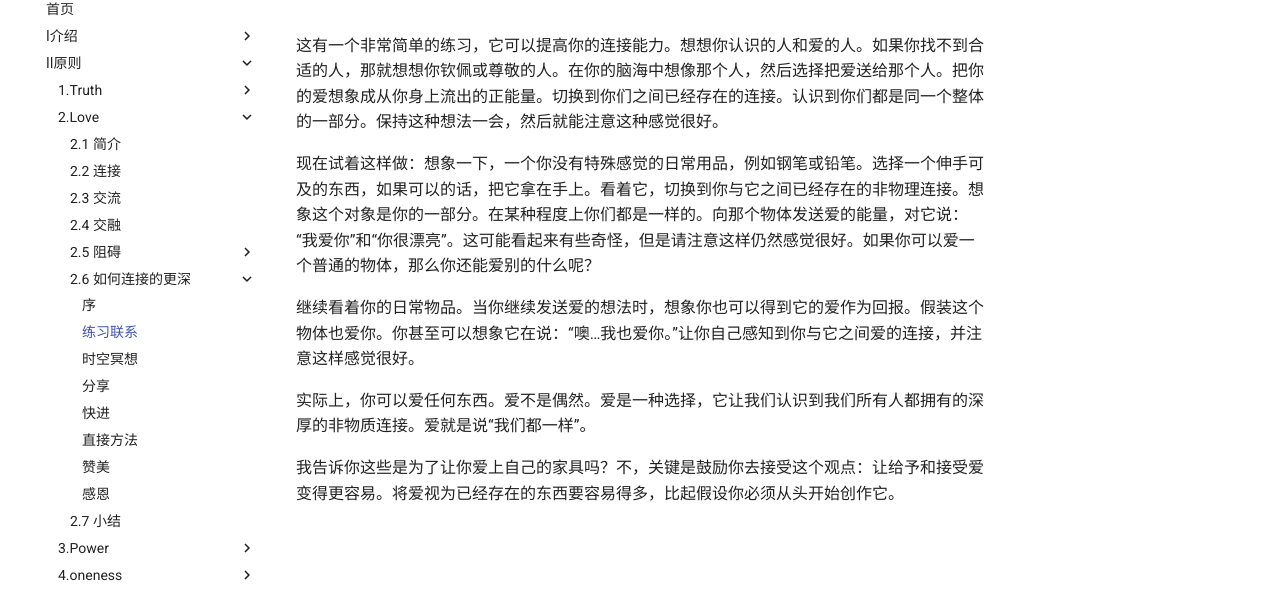
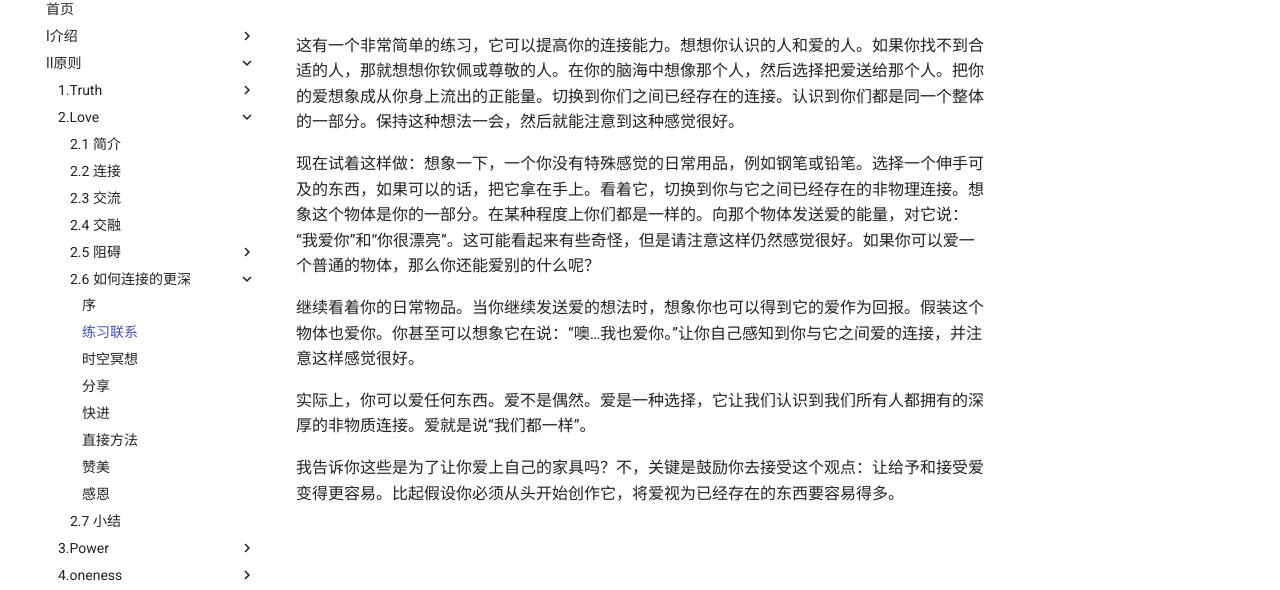
Before and after one commit to wtsnwei/pdsp, an MkDocs documentation site: the page built from docs/2.Principles/02.love/09.exercise.md, in a window 1280 px wide. Shown: the part 147-737 px from the top of the page. Built offline with MkDocs 1.6.1 and Material for MkDocs 9.7.7, drawn with Linux system fonts in a browser that asks for light colours; comment, search, counter and statistics services are not loaded.

Commit message:
更改修正

```diff
--- a/docs/2.Principles/02.love/09.exercise.md
+++ b/docs/2.Principles/02.love/09.exercise.md
@@ -3,12 +3,12 @@ title:    The Connection Exercise
 date:     2021-03-05
 ---
 
-这有一个非常简单的练习，它可以提高你的连接能力。想想你认识的人和爱的人。如果你找不到合适的人，那就想想你钦佩或尊敬的人。在你的脑海中想像那个人，然后选择把爱送给那个人。把你的爱想象成从你身上流出的正能量。切换到你们之间已经存在的连接。认识到你们都是同一个整体的一部分。保持这种想法一会，然后就能注意这种感觉很好。
+这有一个非常简单的练习，它可以提高你的连接能力。想想你认识的人和爱的人。如果你找不到合适的人，那就想想你钦佩或尊敬的人。在你的脑海中想像那个人，然后选择把爱送给那个人。把你的爱想象成从你身上流出的正能量。切换到你们之间已经存在的连接。认识到你们都是同一个整体的一部分。保持这种想法一会，然后就能注意到这种感觉很好。
 
-现在试着这样做：想象一下，一个你没有特殊感觉的日常用品，例如钢笔或铅笔。选择一个伸手可及的东西，如果可以的话，把它拿在手上。看着它，切换到你与它之间已经存在的非物理连接。想象这个对象是你的一部分。在某种程度上你们都是一样的。向那个物体发送爱的能量，对它说：“我爱你”和“你很漂亮”。这可能看起来有些奇怪，但是请注意这样仍然感觉很好。如果你可以爱一个普通的物体，那么你还能爱别的什么呢？
+现在试着这样做：想象一下，一个你没有特殊感觉的日常用品，例如钢笔或铅笔。选择一个伸手可及的东西，如果可以的话，把它拿在手上。看着它，切换到你与它之间已经存在的非物理连接。想象这个物体是你的一部分。在某种程度上你们都是一样的。向那个物体发送爱的能量，对它说：“我爱你”和“你很漂亮”。这可能看起来有些奇怪，但是请注意这样仍然感觉很好。如果你可以爱一个普通的物体，那么你还能爱别的什么呢？
 
 继续看着你的日常物品。当你继续发送爱的想法时，想象你也可以得到它的爱作为回报。假装这个物体也爱你。你甚至可以想象它在说：“噢…我也爱你。”让你自己感知到你与它之间爱的连接，并注意这样感觉很好。
 
 实际上，你可以爱任何东西。爱不是偶然。爱是一种选择，它让我们认识到我们所有人都拥有的深厚的非物质连接。爱就是说“我们都一样”。
 
-我告诉你这些是为了让你爱上自己的家具吗？不，关键是鼓励你去接受这个观点：让给予和接受爱变得更容易。将爱视为已经存在的东西要容易得多，比起假设你必须从头开始创作它。
+我告诉你这些是为了让你爱上自己的家具吗？不，关键是鼓励你去接受这个观点：让给予和接受爱变得更容易。比起假设你必须从头开始创作它，将爱视为已经存在的东西要容易得多。
```
